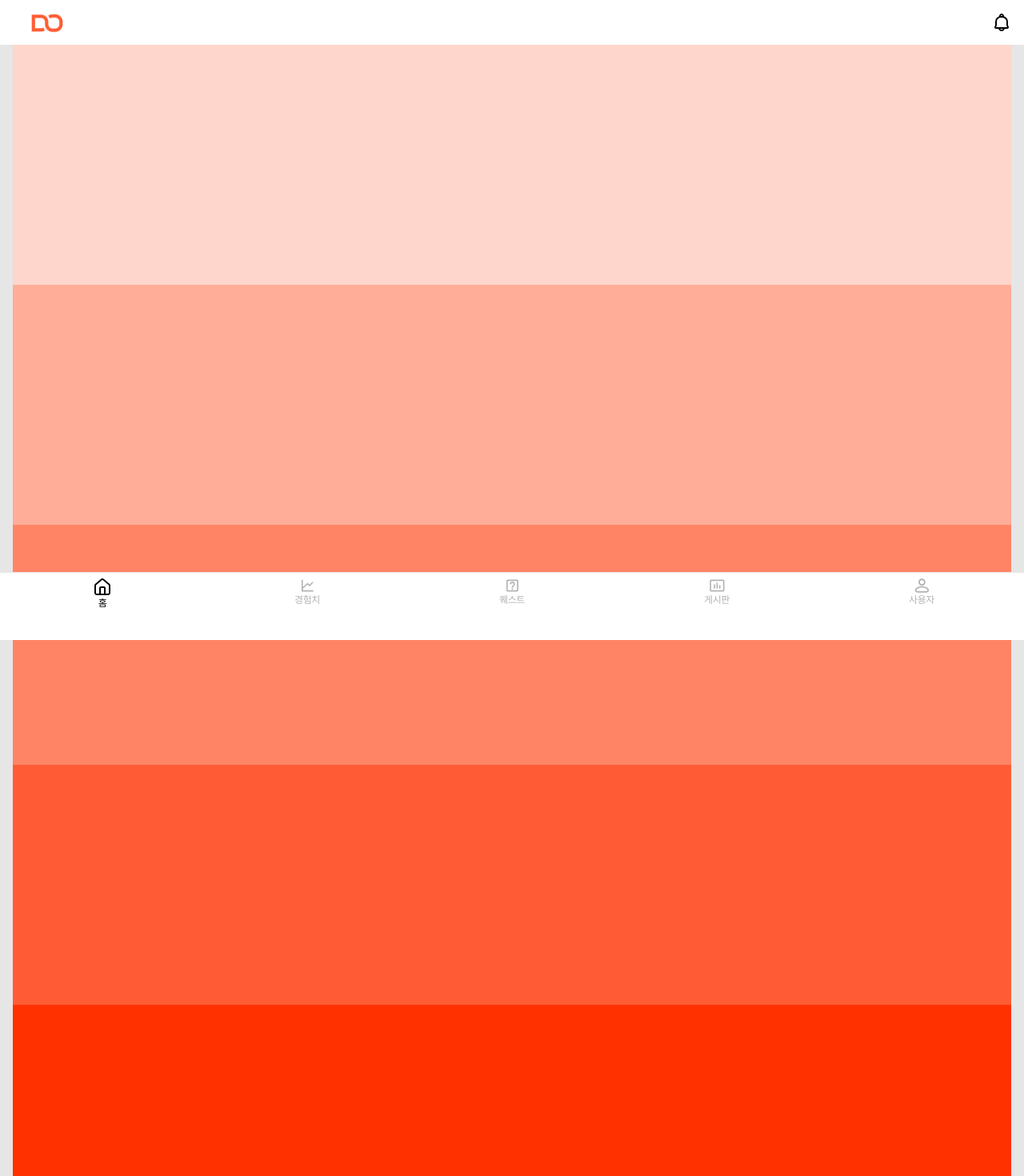
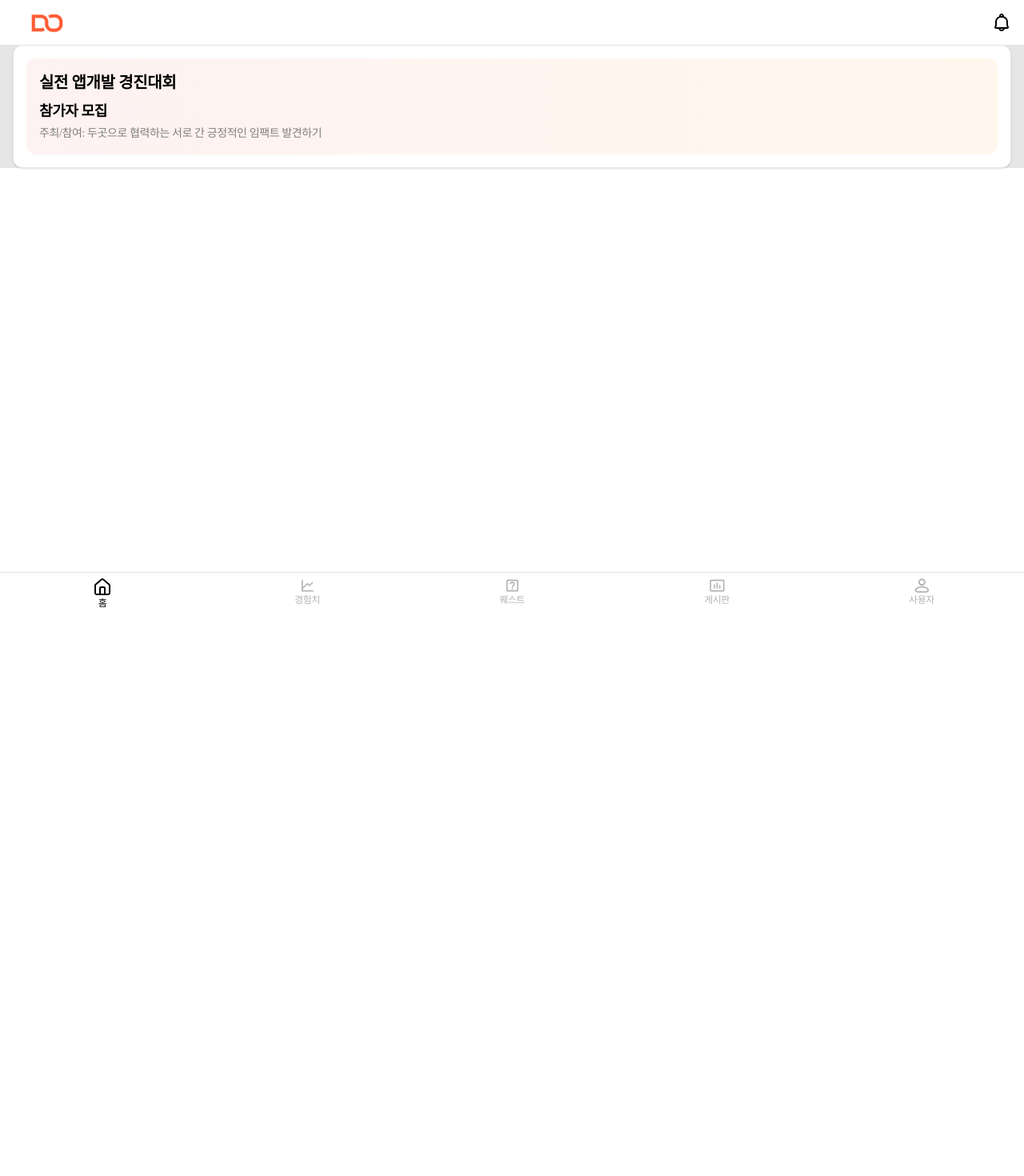
Before and after one commit to blaybus-playus/Frontend, a Next.js app: page /home in a window 1280 px wide. Shown: the top 1470 px of the page at 80% size. After the commit the page ends 800 px from the top, so only its background shows below. Built offline with nearby package versions, Linux system fonts and the light colour scheme.

Commit message:
setting: home 페이지 컴포넌트 생성

```diff
--- a/app/(tab)/home/page.tsx
+++ b/app/(tab)/home/page.tsx
@@ -1,13 +1,18 @@
+import Banner from '@/components/common/Banner'
+import RecentBoard from '@/components/home/RecentBoard'
+import RecentEXP from '@/components/home/RecentEXP'
+import TeamSchedule from '@/components/home/TeamSchedule'
+import UserInfoCard from '@/components/home/UserInfoCard'
 import React from 'react'
 
 const page = () => {
   return (
     <div>
-      <div className='h-[300px] bg-primary-100' />
-      <div className='h-[300px] bg-primary-200' />
-      <div className='h-[300px] bg-primary-300' />
-      <div className='h-[300px] bg-primary-400' />
-      <div className='h-[300px] bg-primary-500' />
+      <UserInfoCard />
+      <RecentEXP />
+      <TeamSchedule />
+      <Banner />
+      <RecentBoard />
     </div>
   )
 }
--- /dev/null
+++ b/components/common/Banner.tsx
@@ -0,0 +1,19 @@
+import { Card, CardContent } from "@/components/ui/card"
+
+const Banner = () => {
+  return (
+    <Card className="bg-white rounded-xl mb-4">
+      <CardContent className="p-4">
+        <div className="bg-gradient-to-r from-red-50 to-orange-50 rounded-xl p-4">
+          <h3 className="text-xl font-bold mb-2">실전 앱개발 경진대회</h3>
+          <h4 className="text-lg font-bold mb-1">참가자 모집</h4>
+          <p className="text-sm text-gray-600">
+            주최/참여: 두곳으로 협력하는 서로 간 긍정적인 임팩트 발견하기
+          </p>
+        </div>
+      </CardContent>
+    </Card>
+  )
+}
+
+export default Banner
--- /dev/null
+++ b/components/common/Post.tsx
@@ -0,0 +1,11 @@
+import React from 'react'
+
+const Post = () => {
+  return (
+    <div>
+
+    </div>
+  )
+}
+
+export default Post
--- /dev/null
+++ b/components/home/RecentBoard.tsx
@@ -0,0 +1,11 @@
+import React from 'react'
+
+const RecentBoard = () => {
+  return (
+    <div>
+
+    </div>
+  )
+}
+
+export default RecentBoard
--- /dev/null
+++ b/components/home/RecentExp.tsx
@@ -0,0 +1,11 @@
+import React from 'react'
+
+const RecentEXP = () => {
+  return (
+    <div>
+
+    </div>
+  )
+}
+
+export default RecentEXP
--- /dev/null
+++ b/components/home/TeamSchedule.tsx
@@ -0,0 +1,11 @@
+import React from 'react'
+
+const TeamSchedule = () => {
+  return (
+    <div>
+
+    </div>
+  )
+}
+
+export default TeamSchedule
```
Also changed, not shown: components/home/UserInfoCard.tsx (renamed from components/common/UserInfoCard.tsx).
